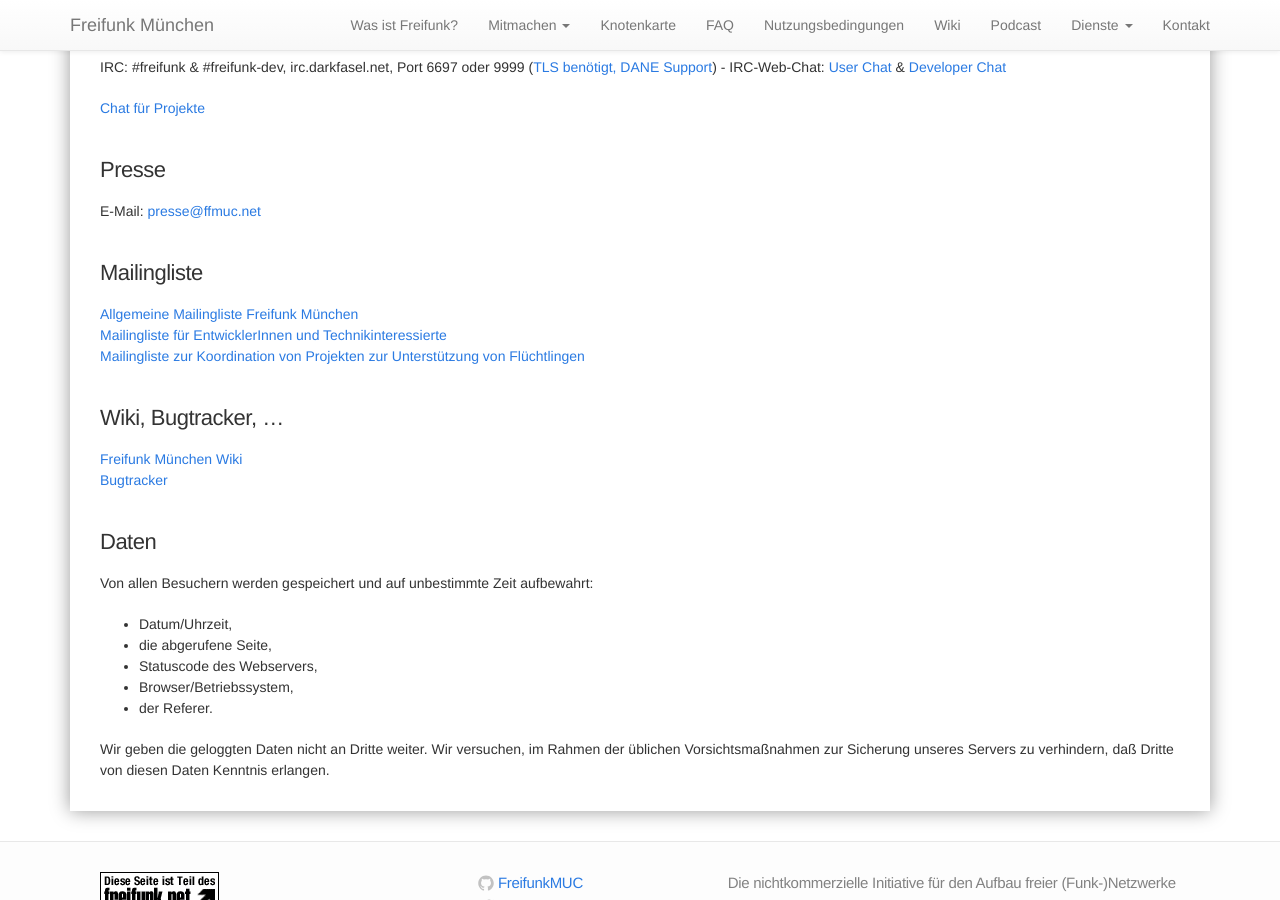
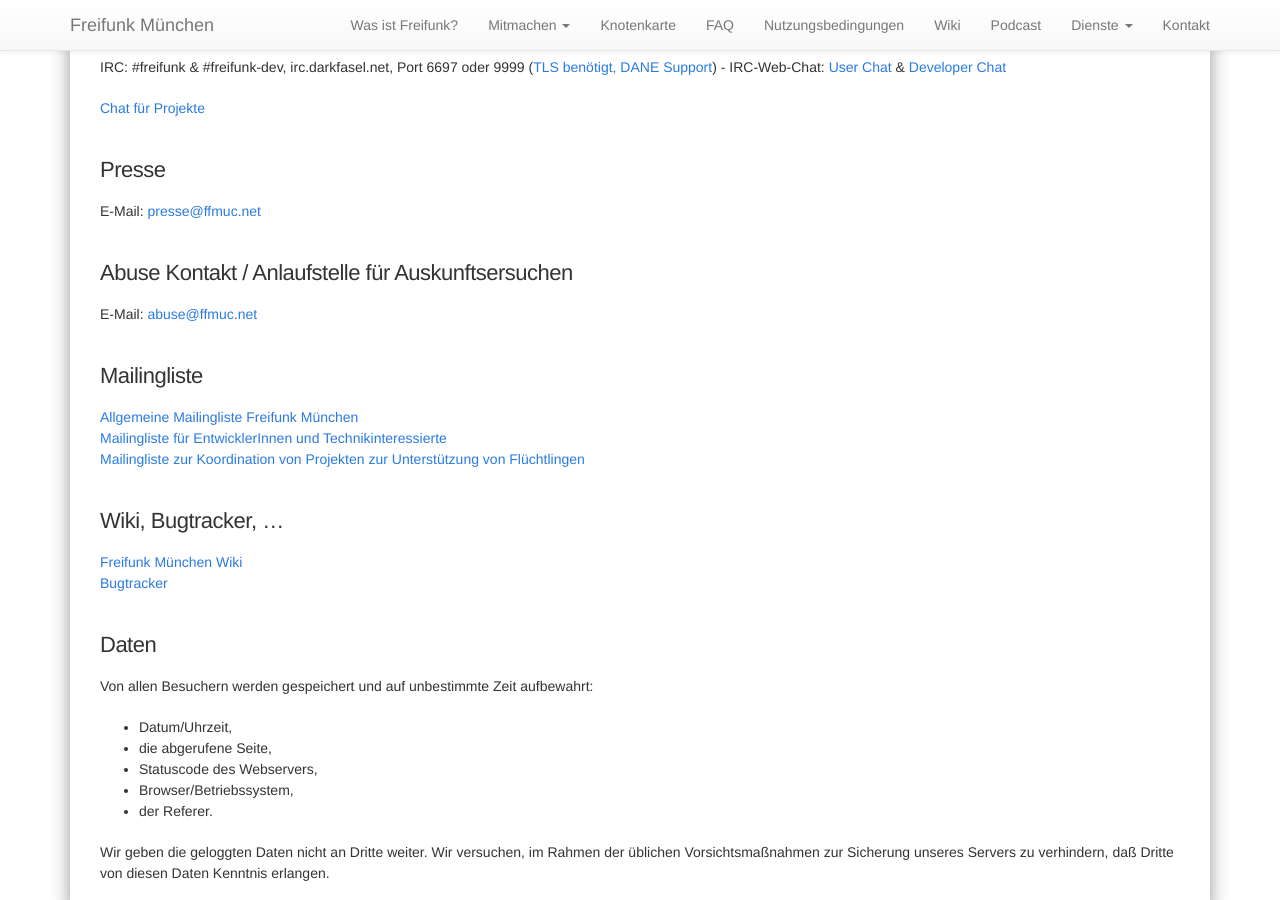
Before and after one commit to freifunkMUC/freifunkmuc.github.io, a Jekyll site: the page built from kontakt.md, in a window 1280 px wide and 900 px high, scrolled down 343 px. Built offline with Jekyll 4.4.1, drawn with Linux system fonts in a browser that asks for light colours.

Commit message:
Kontakt Seite um Abuse Kontakt erweitert

```diff
--- a/kontakt.md
+++ b/kontakt.md
@@ -17,6 +17,10 @@ IRC: #freifunk & #freifunk-dev, irc.darkfasel.net, Port 6697 oder 9999 ([TLS ben
 ### Presse
 
 E-Mail: [presse@ffmuc.net](mailto:presse@ffmuc.net)
+
+### Abuse Kontakt / Anlaufstelle für Auskunftsersuchen
+
+E-Mail: [abuse@ffmuc.net](mailto:abuse@ffmuc.net)
 
 ### Mailingliste
 
```
